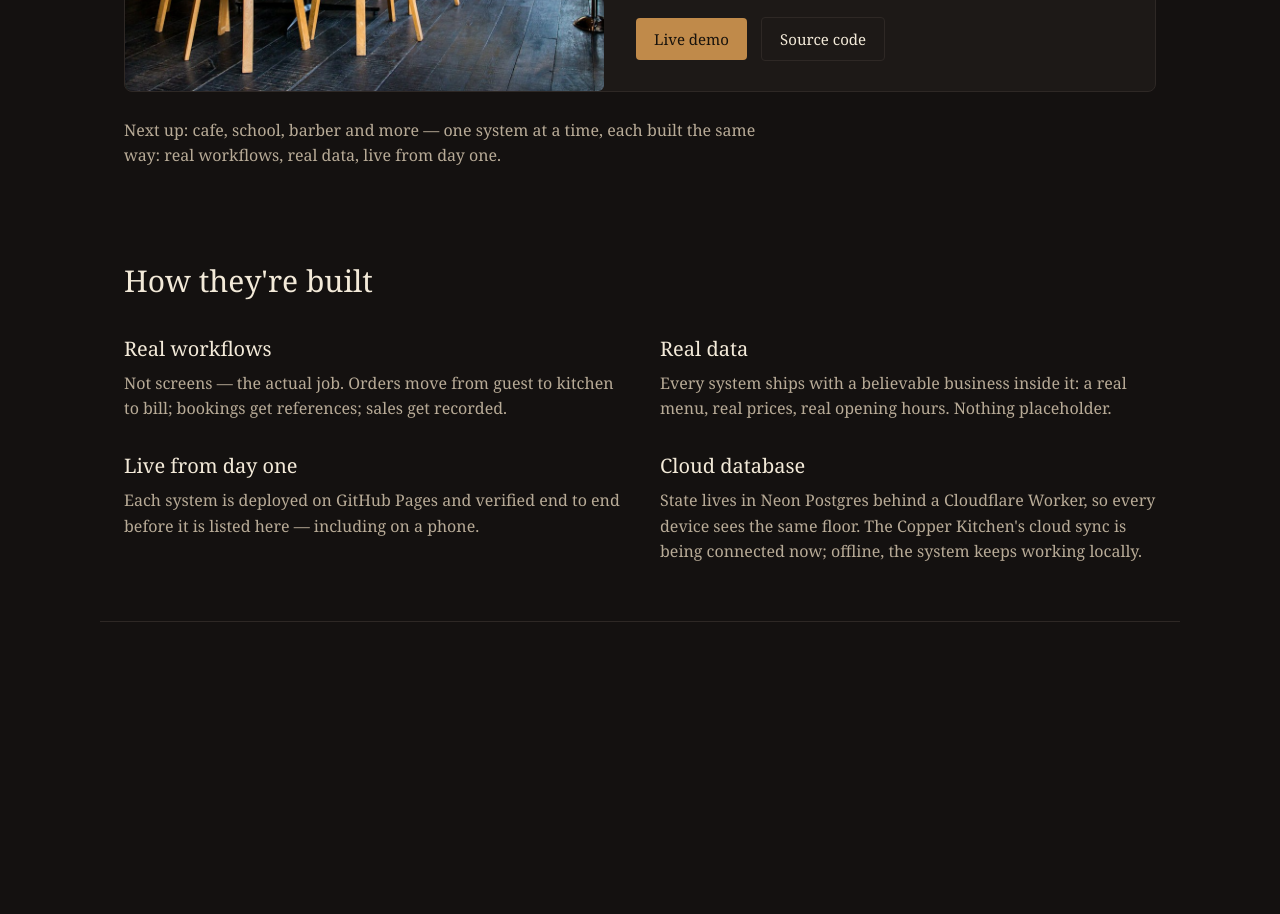
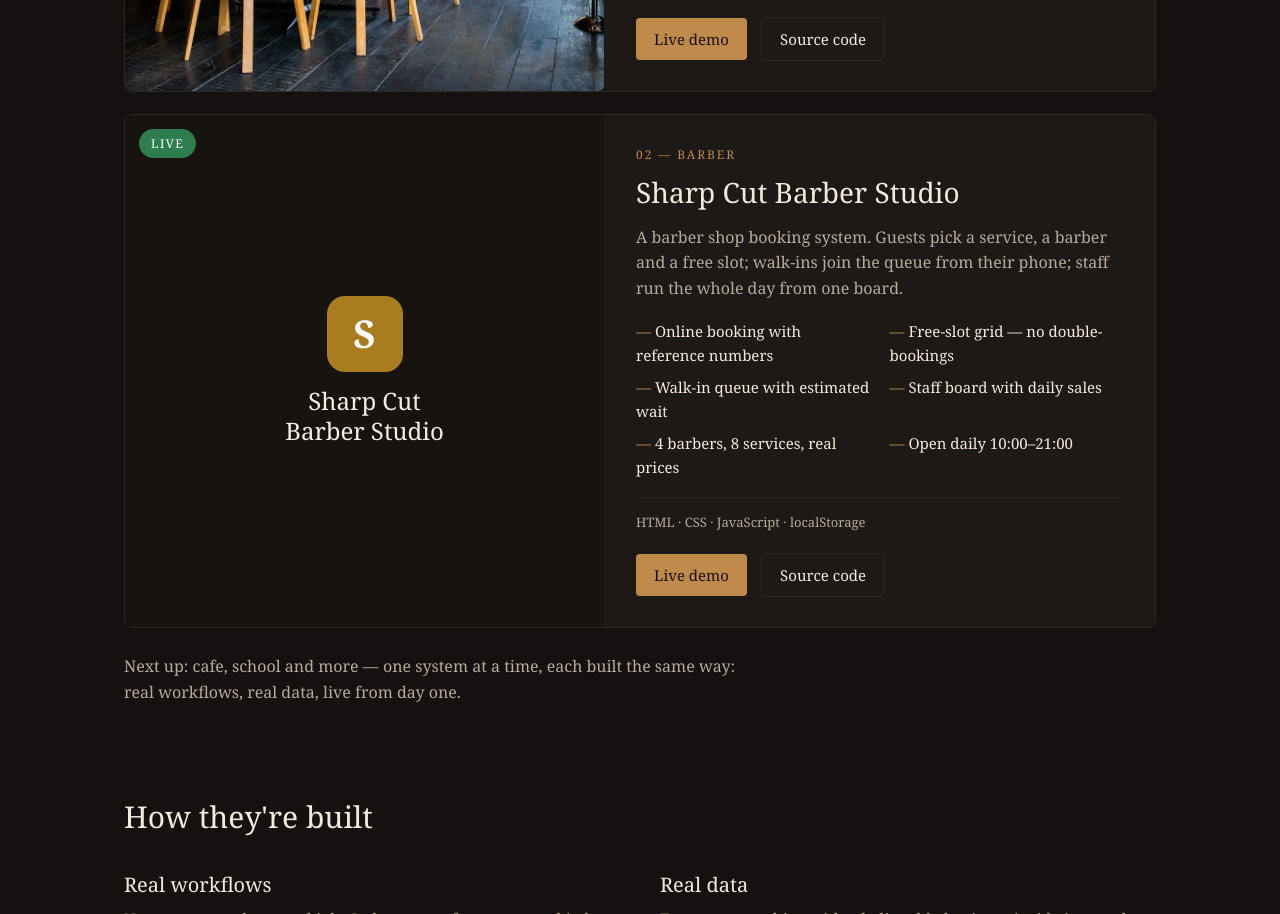
Before and after one commit to zarghamullahshah/business-systems-hub, a plain HTML site: page index.html in a window 1280 px wide. Shown: the part 1132-2046 px from the top of the page. Before the commit the page ends 1873 px from the top, so only its background shows below. Drawn offline with Linux system fonts and the light colour scheme.

Commit message:
list Sharp Cut Barber Studio on the showcase

```diff
--- a/css/style.css
+++ b/css/style.css
@@ -154,6 +154,22 @@ h1 {
 
 .card-photo { position: relative; margin: 0; min-height: 320px; }
 
+/* Brand panel for systems without a photo: the business's own mark. */
+.card-visual {
+  background: #17130e;
+  display: flex; flex-direction: column; justify-content: center; align-items: center;
+  gap: 14px; text-align: center; padding: 24px;
+}
+.card-visual-mark {
+  width: 76px; height: 76px; border-radius: 18px; background: #a97c1f; color: #fff;
+  display: grid; place-items: center;
+  font-family: Georgia, 'Times New Roman', serif; font-size: 2.4rem; font-weight: 700;
+}
+.card-visual-name {
+  color: #f5efe3; font-family: Georgia, 'Times New Roman', serif;
+  font-size: 1.5rem; line-height: 1.25;
+}
+
 .card-photo .status {
   position: absolute;
   top: 14px;
--- a/index.html
+++ b/index.html
@@ -63,7 +63,33 @@
     </div>
   </article>
 
-  <p class="next">Next up: cafe, school, barber and more — one system at a time, each built the same way: real workflows, real data, live from day one.</p>
+  <article class="card" style="margin-top: 22px">
+    <figure class="card-photo card-visual">
+      <span class="card-visual-mark">S</span>
+      <span class="card-visual-name">Sharp Cut<br>Barber Studio</span>
+      <span class="status">Live</span>
+    </figure>
+    <div class="card-body">
+      <p class="card-no">02 — Barber</p>
+      <h3>Sharp Cut Barber Studio</h3>
+      <p class="card-text">A barber shop booking system. Guests pick a service, a barber and a free slot; walk-ins join the queue from their phone; staff run the whole day from one board.</p>
+      <ul class="features">
+        <li>Online booking with reference numbers</li>
+        <li>Free-slot grid — no double-bookings</li>
+        <li>Walk-in queue with estimated wait</li>
+        <li>Staff board with daily sales</li>
+        <li>4 barbers, 8 services, real prices</li>
+        <li>Open daily 10:00–21:00</li>
+      </ul>
+      <p class="stack">HTML · CSS · JavaScript · localStorage</p>
+      <p class="card-links">
+        <a class="btn small" href="https://zarghamullahshah.github.io/barber-booking-system/" target="_blank" rel="noopener">Live demo</a>
+        <a class="btn small ghost" href="https://github.com/zarghamullahshah/barber-booking-system" target="_blank" rel="noopener">Source code</a>
+      </p>
+    </div>
+  </article>
+
+  <p class="next">Next up: cafe, school and more — one system at a time, each built the same way: real workflows, real data, live from day one.</p>
 </section>
 
 <section class="how" id="how">
```
Also changed, not shown: 1 other file.
